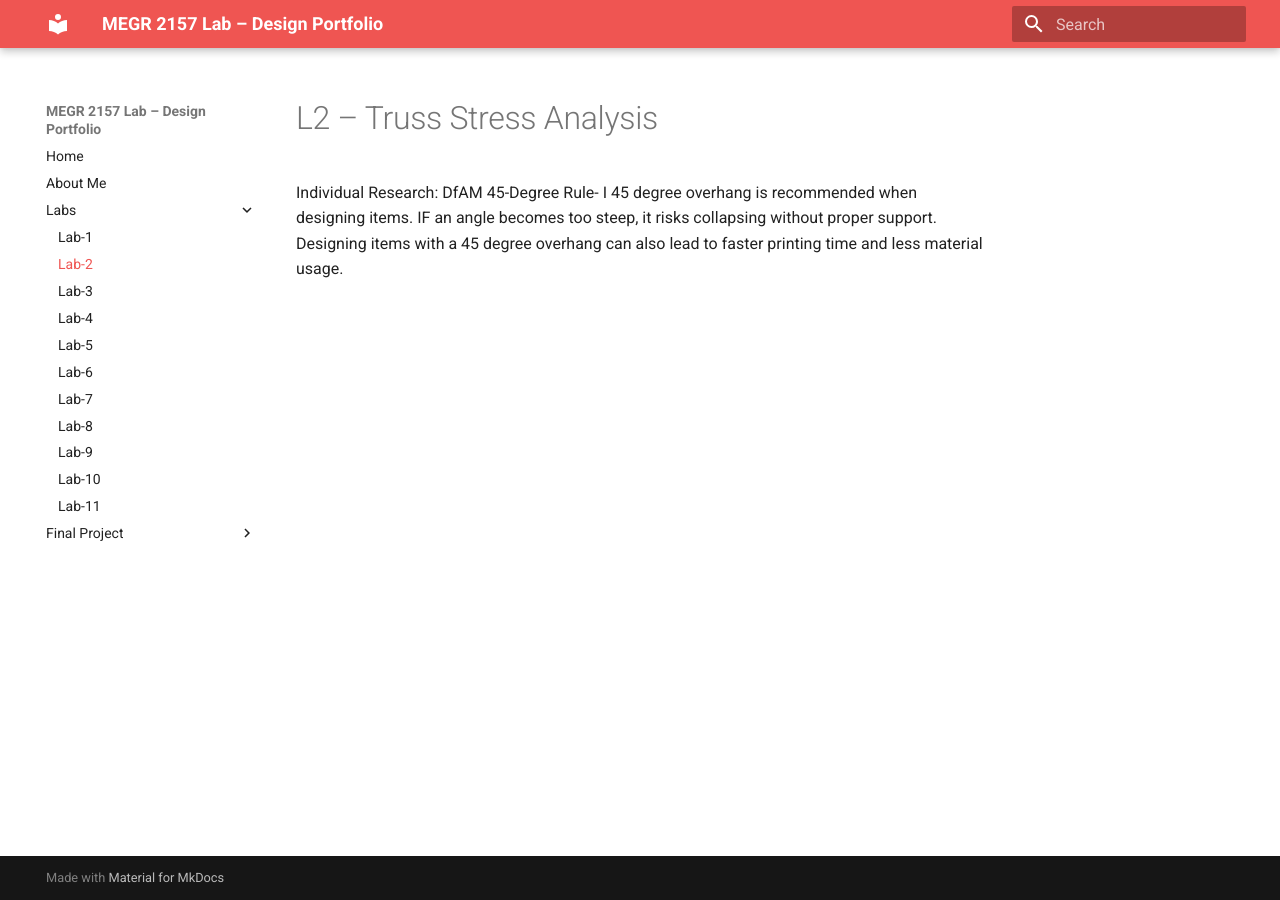
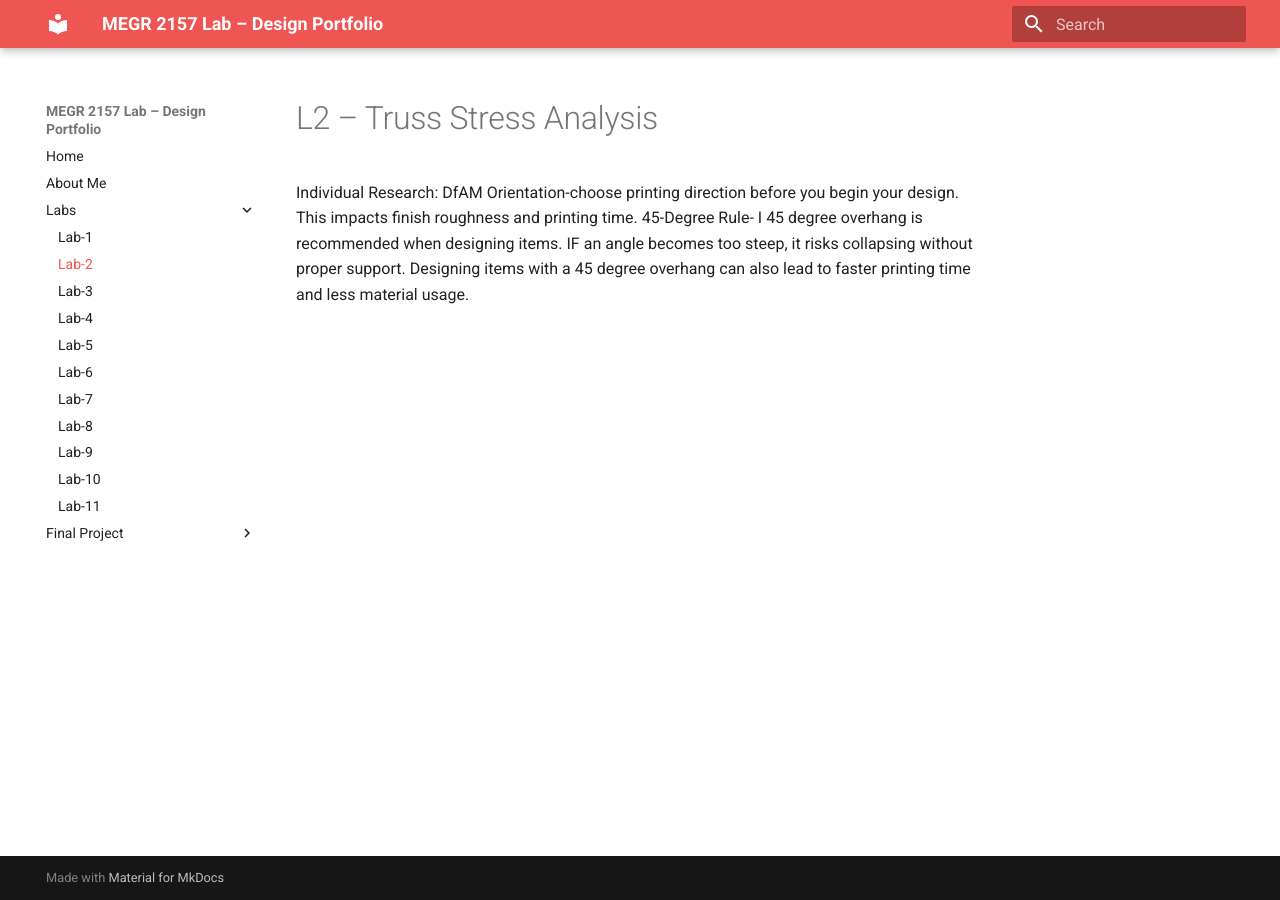
Before and after one commit to lramossa/Luz-Ramos-Saturnino-Portfolio, an MkDocs documentation site: the page built from docs/Labs/L02/index.md, in a window 1280 px wide. Built offline with MkDocs 1.6.1 and Material for MkDocs 9.7.7, drawn with Linux system fonts in a browser that asks for light colours.

Commit message:
Enhance L2 index with printing guidelines
Added guidance on printing direction and 45-degree overhang rule.

```diff
--- a/docs/Labs/L02/index.md
+++ b/docs/Labs/L02/index.md
@@ -1,3 +1,4 @@
 # L2 – Truss Stress Analysis
 Individual Research: DfAM
+Orientation-choose printing direction before you begin your design. This impacts finish roughness and printing time.
 45-Degree Rule- I 45 degree overhang is recommended when designing items. IF an angle becomes too steep, it risks collapsing without proper support. Designing items with a 45 degree overhang can also lead to faster printing time and less material usage.
```
